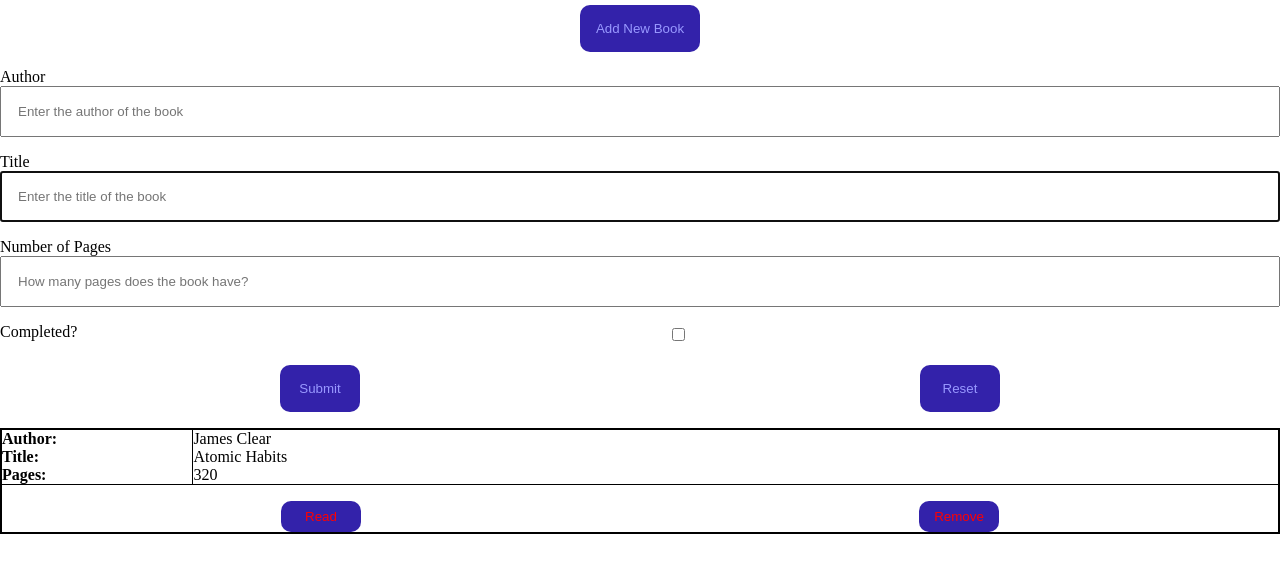
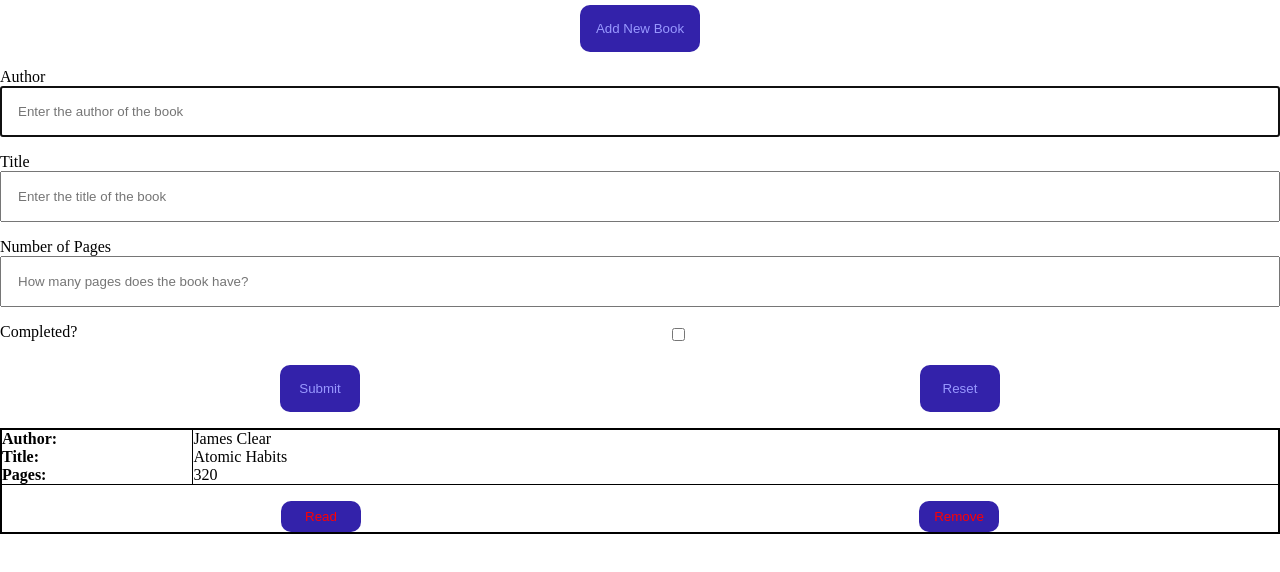
Before and after one commit to Xavitron7/library, a plain HTML site: page index.html in a window 1280 px wide. Shown: the part 72-644 px from the top of the page. Drawn offline with Linux system fonts and the light colour scheme.

Commit message:
Default action stopped

```diff
--- a/index.html
+++ b/index.html
@@ -18,12 +18,12 @@
                 <form action="#" class="form">
                     <div class="label-input">
                         <label for="book-author">Author</label>
-                        <input id="book-author" type="text" placeholder="Enter the author of the book" >
+                        <input id="book-author" type="text" placeholder="Enter the author of the book" autofocus>
                     </div>
 
                     <div class="label-input">
                         <label for="book-title">Title</label>
-                        <input id="book-title" type="text" placeholder="Enter the title of the book" autofocus >
+                        <input id="book-title" type="text" placeholder="Enter the title of the book" >
                     </div>
 
                     <div class="label-input">
--- a/script.js
+++ b/script.js
@@ -18,7 +18,7 @@ form.addEventListener("submit", addNewBook)
 // Building functions
 
 function addNewBook() {
-
+    event.preventDefault();
     let id = Date.now()
     let newAuthor = authorTitleField.value;
     let newTitle = bookTitleField.value;
```
